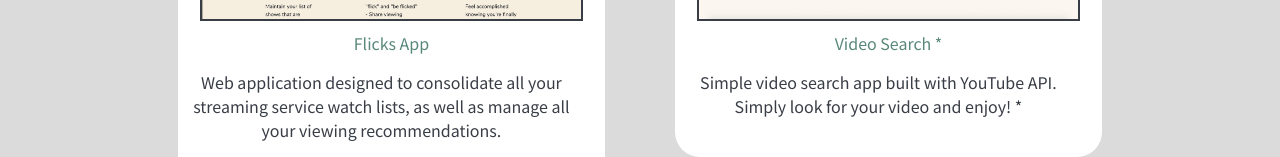
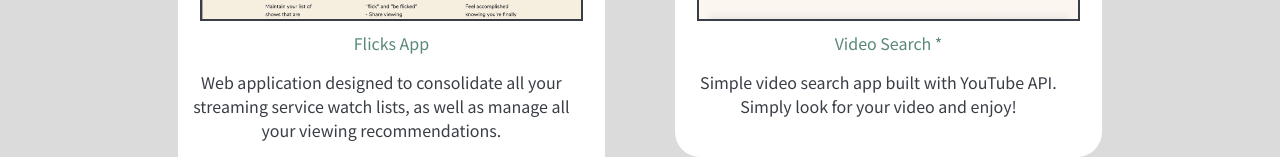
Before and after one commit to Katie10sfeldt/ktensfeldt, a React (Create React App) app: page /Portfolio in a window 1280 px wide. Shown: the part 795-952 px from the top of the page. Built offline with nearby package versions, Linux system fonts and the light colour scheme; a web font is replaced by a local one.

Commit message:
Correct typo

```diff
--- a/src/pages/Portfolio.jsx
+++ b/src/pages/Portfolio.jsx
@@ -26,7 +26,7 @@
 								title='Video Search *'
 								img='./images/video.png'
 								name='simple video search site'
-								description='Simple video search app built with YouTube API. Simply look for your video and enjoy! *'
+								description='Simple video search app built with YouTube API. Simply look for your video and enjoy!'
 							/>
 						</div>
 					</div>
```
